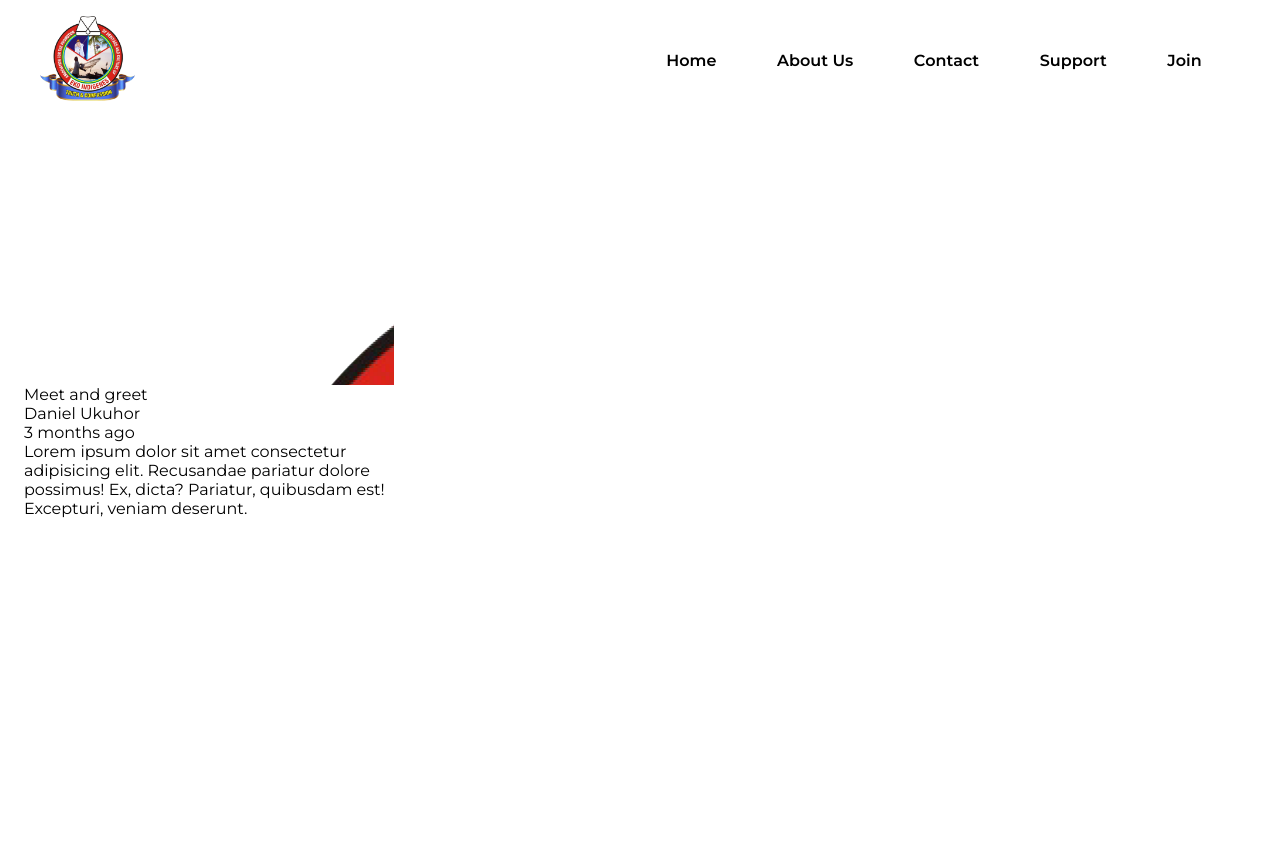
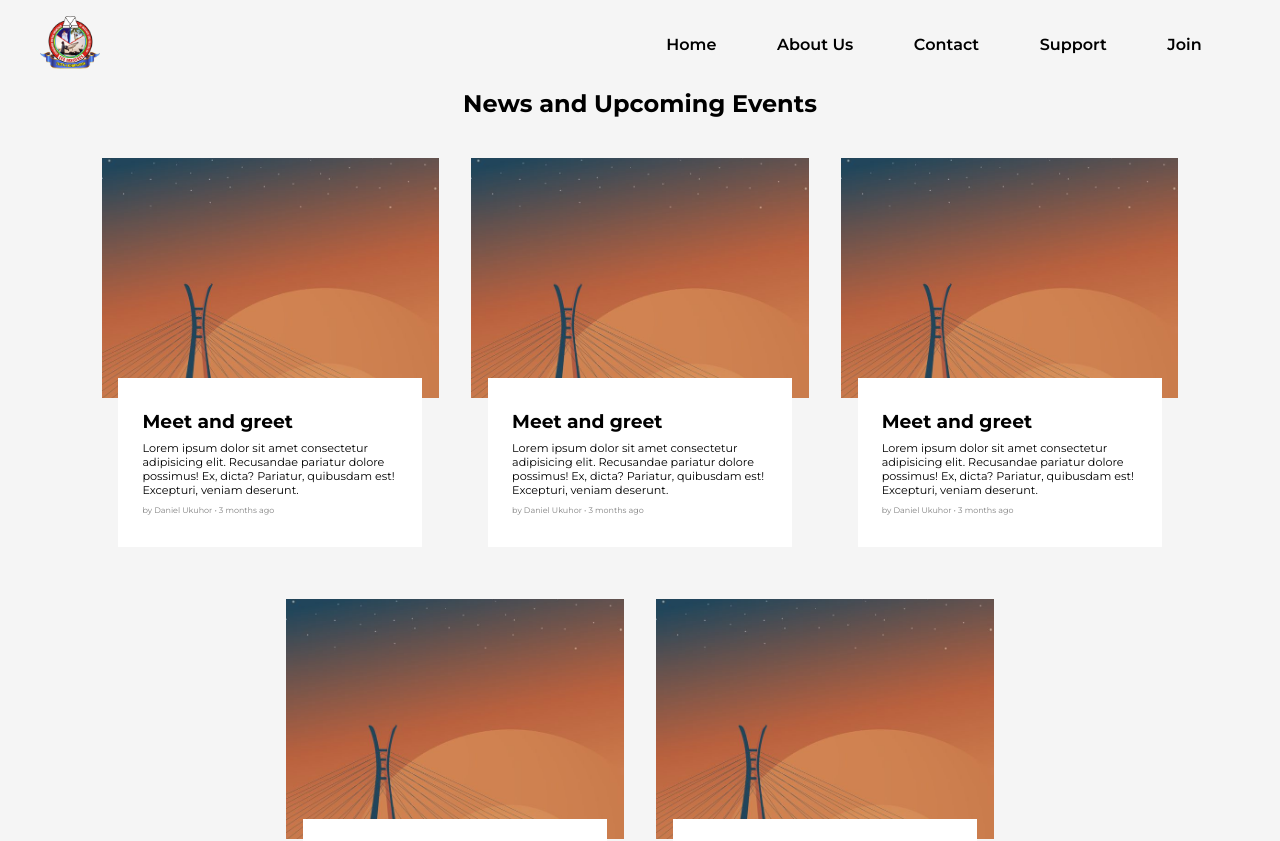
Before and after one commit to dhani-el/aphcekoindigenes, a React (Vite) app: page /news in a window 1280 px wide. Shown: the top 841 px of the page. Built offline with nearby package versions, Linux system fonts and the light colour scheme.

Commit message:
basic news page mock up

```diff
--- a/src/News/component.jsx
+++ b/src/News/component.jsx
@@ -1,6 +1,6 @@
 
 import { EmojiSad } from "iconsax-react";
-
+import { Link } from "react-router-dom";
 
 export function NoNews(){
     return <div id="no-news-container">
@@ -13,7 +13,7 @@ export function NewsList({list=[]}){
     return <div id="news-list-container">
                 {
                     list.map(function(aNews){
-                        return <ANewsArticle image={aNews.image} title={aNews.title} description={aNews.description} author={aNews.author} date={aNews.date} />
+                        return <Link><ANewsArticle image={aNews.image} title={aNews.title} description={aNews.description} author={aNews.author} date={aNews.date} /></Link>
                     })
                 }
     </div>
@@ -21,13 +21,12 @@ export function NewsList({list=[]}){
 
 function ANewsArticle({image,title,description,date,author}){
     return <div className="a-news-article-container">
-                <div id="image-container" style={{backgroundImage:`url(/${image})`}}>
+                <div id="image-container" style={{backgroundImage:`url(/${image})`, backgroundRepeat:"no-repeat",backgroundSize:"cover"}}>
                 </div>
                 <div id="text-container">
-                    <p>{title}</p>
-                    <p>{author}</p>
-                    <p>{date}</p>
-                    <p>{description}</p>
+                    <h3>{title}</h3>
+                    <p id="description">{description}</p>
+                    <p id="author-date">by {author} &#x2022; {date} </p>
                 </div>
     </div>
 }
--- a/src/News/news.jsx
+++ b/src/News/news.jsx
@@ -21,7 +21,76 @@ const navigationData = [
 ]
 
 const DummyNewsList = [{
-    image:"logo.png",
+    image:"Lagosbridge.jpeg",
+    title:"Meet and greet",
+    description:"Lorem ipsum dolor sit amet consectetur adipisicing elit. Recusandae pariatur dolore possimus! Ex, dicta? Pariatur, quibusdam est! Excepturi, veniam deserunt.",
+    author:"Daniel Ukuhor",
+    date:"3 months ago",
+    body:`Lorem ipsum, dolor sit amet consectetur adipisicing elit. Deserunt, magnam quia.
+     Eveniet veniam sequi corporis dolorem, dolores aliquam iusto odio nam ea commodi assumenda esse
+     minima similique facilis reprehenderit itaque labore ducimus eaque! Debitis ipsum explicabo, accusamus,
+     minus porro corporis placeat optio ipsa fugiat exercitationem itaque nisi maiores nam. Illo, fugit id.
+    Consectetur odio veritatis accusamus hic rem corrupti numquam illo placeat distinctio cumque deleniti
+    animi, aliquid nesciunt nihil fugit dolores velit odit soluta omnis, quia nisi, ullam temporibus blanditiis.
+    Sunt voluptatem ab libero id error aliquid hic, deleniti saepe modi blanditiis, obcaecati cumque sapiente?
+    Qui in sint quod maxime. Dolore sit animi cumque ratione doloremque esse voluptatibus nulla maiores ullam!
+    Commodi nesciunt, ab, deserunt vitae nostrum molestiae ipsam temporibus ex itaque doloribus exercitationem
+    excepturi harum tenetur necessitatibus molestias labore nisi vel. Temporibus corporis accusamus ut quaerat
+    tempore quidem, cupiditate quas, libero ipsum, cum sed pariatur voluptate enim dolorum eum?`
+},
+{
+    image:"Lagosbridge.jpeg",
+    title:"Meet and greet",
+    description:"Lorem ipsum dolor sit amet consectetur adipisicing elit. Recusandae pariatur dolore possimus! Ex, dicta? Pariatur, quibusdam est! Excepturi, veniam deserunt.",
+    author:"Daniel Ukuhor",
+    date:"3 months ago",
+    body:`Lorem ipsum, dolor sit amet consectetur adipisicing elit. Deserunt, magnam quia.
+     Eveniet veniam sequi corporis dolorem, dolores aliquam iusto odio nam ea commodi assumenda esse
+     minima similique facilis reprehenderit itaque labore ducimus eaque! Debitis ipsum explicabo, accusamus,
+     minus porro corporis placeat optio ipsa fugiat exercitationem itaque nisi maiores nam. Illo, fugit id.
+    Consectetur odio veritatis accusamus hic rem corrupti numquam illo placeat distinctio cumque deleniti
+    animi, aliquid nesciunt nihil fugit dolores velit odit soluta omnis, quia nisi, ullam temporibus blanditiis.
+    Sunt voluptatem ab libero id error aliquid hic, deleniti saepe modi blanditiis, obcaecati cumque sapiente?
+    Qui in sint quod maxime. Dolore sit animi cumque ratione doloremque esse voluptatibus nulla maiores ullam!
+    Commodi nesciunt, ab, deserunt vitae nostrum molestiae ipsam temporibus ex itaque doloribus exercitationem
+    excepturi harum tenetur necessitatibus molestias labore nisi vel. Temporibus corporis accusamus ut quaerat
+    tempore quidem, cupiditate quas, libero ipsum, cum sed pariatur voluptate enim dolorum eum?`
+},{
+    image:"Lagosbridge.jpeg",
+    title:"Meet and greet",
+    description:"Lorem ipsum dolor sit amet consectetur adipisicing elit. Recusandae pariatur dolore possimus! Ex, dicta? Pariatur, quibusdam est! Excepturi, veniam deserunt.",
+    author:"Daniel Ukuhor",
+    date:"3 months ago",
+    body:`Lorem ipsum, dolor sit amet consectetur adipisicing elit. Deserunt, magnam quia.
+     Eveniet veniam sequi corporis dolorem, dolores aliquam iusto odio nam ea commodi assumenda esse
+     minima similique facilis reprehenderit itaque labore ducimus eaque! Debitis ipsum explicabo, accusamus,
+     minus porro corporis placeat optio ipsa fugiat exercitationem itaque nisi maiores nam. Illo, fugit id.
+    Consectetur odio veritatis accusamus hic rem corrupti numquam illo placeat distinctio cumque deleniti
+    animi, aliquid nesciunt nihil fugit dolores velit odit soluta omnis, quia nisi, ullam temporibus blanditiis.
+    Sunt voluptatem ab libero id error aliquid hic, deleniti saepe modi blanditiis, obcaecati cumque sapiente?
+    Qui in sint quod maxime. Dolore sit animi cumque ratione doloremque esse voluptatibus nulla maiores ullam!
+    Commodi nesciunt, ab, deserunt vitae nostrum molestiae ipsam temporibus ex itaque doloribus exercitationem
+    excepturi harum tenetur necessitatibus molestias labore nisi vel. Temporibus corporis accusamus ut quaerat
+    tempore quidem, cupiditate quas, libero ipsum, cum sed pariatur voluptate enim dolorum eum?`
+},{
+    image:"Lagosbridge.jpeg",
+    title:"Meet and greet",
+    description:"Lorem ipsum dolor sit amet consectetur adipisicing elit. Recusandae pariatur dolore possimus! Ex, dicta? Pariatur, quibusdam est! Excepturi, veniam deserunt.",
+    author:"Daniel Ukuhor",
+    date:"3 months ago",
+    body:`Lorem ipsum, dolor sit amet consectetur adipisicing elit. Deserunt, magnam quia.
+     Eveniet veniam sequi corporis dolorem, dolores aliquam iusto odio nam ea commodi assumenda esse
+     minima similique facilis reprehenderit itaque labore ducimus eaque! Debitis ipsum explicabo, accusamus,
+     minus porro corporis placeat optio ipsa fugiat exercitationem itaque nisi maiores nam. Illo, fugit id.
+    Consectetur odio veritatis accusamus hic rem corrupti numquam illo placeat distinctio cumque deleniti
+    animi, aliquid nesciunt nihil fugit dolores velit odit soluta omnis, quia nisi, ullam temporibus blanditiis.
+    Sunt voluptatem ab libero id error aliquid hic, deleniti saepe modi blanditiis, obcaecati cumque sapiente?
+    Qui in sint quod maxime. Dolore sit animi cumque ratione doloremque esse voluptatibus nulla maiores ullam!
+    Commodi nesciunt, ab, deserunt vitae nostrum molestiae ipsam temporibus ex itaque doloribus exercitationem
+    excepturi harum tenetur necessitatibus molestias labore nisi vel. Temporibus corporis accusamus ut quaerat
+    tempore quidem, cupiditate quas, libero ipsum, cum sed pariatur voluptate enim dolorum eum?`
+},{
+    image:"Lagosbridge.jpeg",
     title:"Meet and greet",
     description:"Lorem ipsum dolor sit amet consectetur adipisicing elit. Recusandae pariatur dolore possimus! Ex, dicta? Pariatur, quibusdam est! Excepturi, veniam deserunt.",
     author:"Daniel Ukuhor",
@@ -42,6 +111,7 @@ const DummyNewsList = [{
 export default function News(){
     return <div id="news-page-container">
                 <NavBar lists={navigationData} sideItems={navItems} />
+                <h2>News and Upcoming Events </h2>
                 <NewsList list={DummyNewsList} />
                 <Footer data={navigationData}/>
     </div>
--- a/src/News/style.scss
+++ b/src/News/style.scss
@@ -2,6 +2,11 @@
 
 #news-page-container{
     width: 100vw;
+    min-height: 100vh;
+    background-color: whitesmoke;
+    h2{
+        text-align: center;
+    }
     #no-news-container{
         height:80vh;
         display: flex;
@@ -22,17 +27,46 @@
         }
     }
     #news-list-container{
-        height: 100vh;
+        min-height: 100vh;
         padding: 1.5rem;
         width: 100%;
         display: flex;
-        .a-news-article-container{
-            display: flex;
-            flex-direction: column;
+        flex-wrap: wrap;
+        justify-content: center;
+        a{
             width: 30%;
-            #image-container{
+            text-decoration: none;
+            color: black;
+            .a-news-article-container{
+                display: flex;
+                flex-direction: column;
                 width: 100%;
-                height:30vh;
+                align-items: center;
+                height: fit-content;
+                padding: 1rem;
+                border-radius: 0.5rem;
+                cursor: pointer;
+                #image-container{
+                    width: 100%;
+                    height:30vh;
+                }
+                #text-container{
+                    width: 90%;
+                    background-color: white;
+                    position: relative;
+                    top: -20px;
+                    padding: 2rem 1.5rem;
+                    display: flex;
+                    flex-direction: column;
+                    gap: 0.5rem;
+                    #description{
+                        font-size: 0.7rem;
+                    }
+                    #author-date{
+                        font-size: 0.5rem;
+                        color: grey;
+                    }
+                }
             }
         }
     }
--- a/src/index.scss
+++ b/src/index.scss
@@ -129,7 +129,7 @@ html,body,#root{
        justify-content: space-between;
        gap: 0px;
         #logo-container{
-            width: 8%;
+            width: 5%;
             #island-image-container{
                 width: 100%;
                 img{
```
Also changed, not shown: public/Lagosbridge.jpeg (added).
